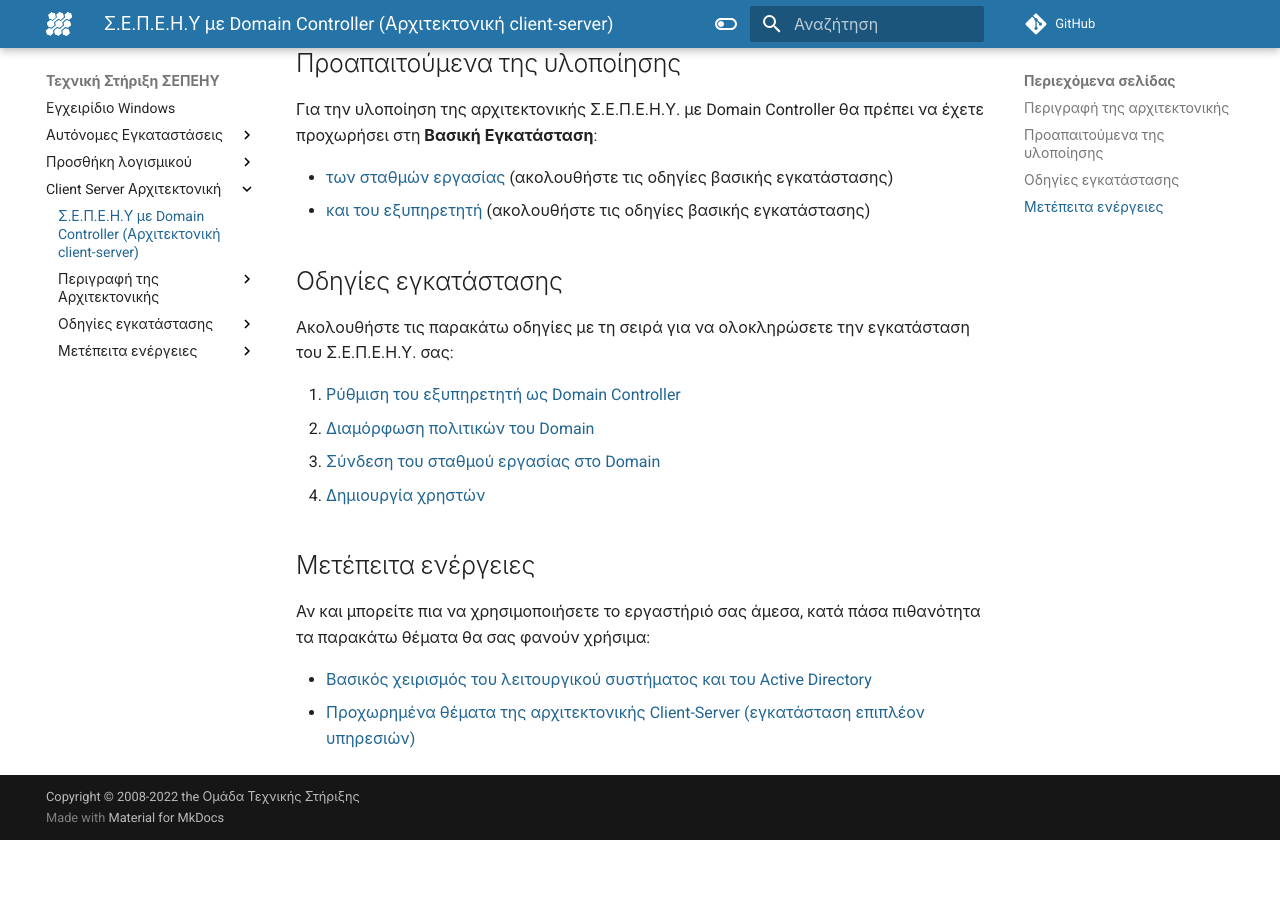
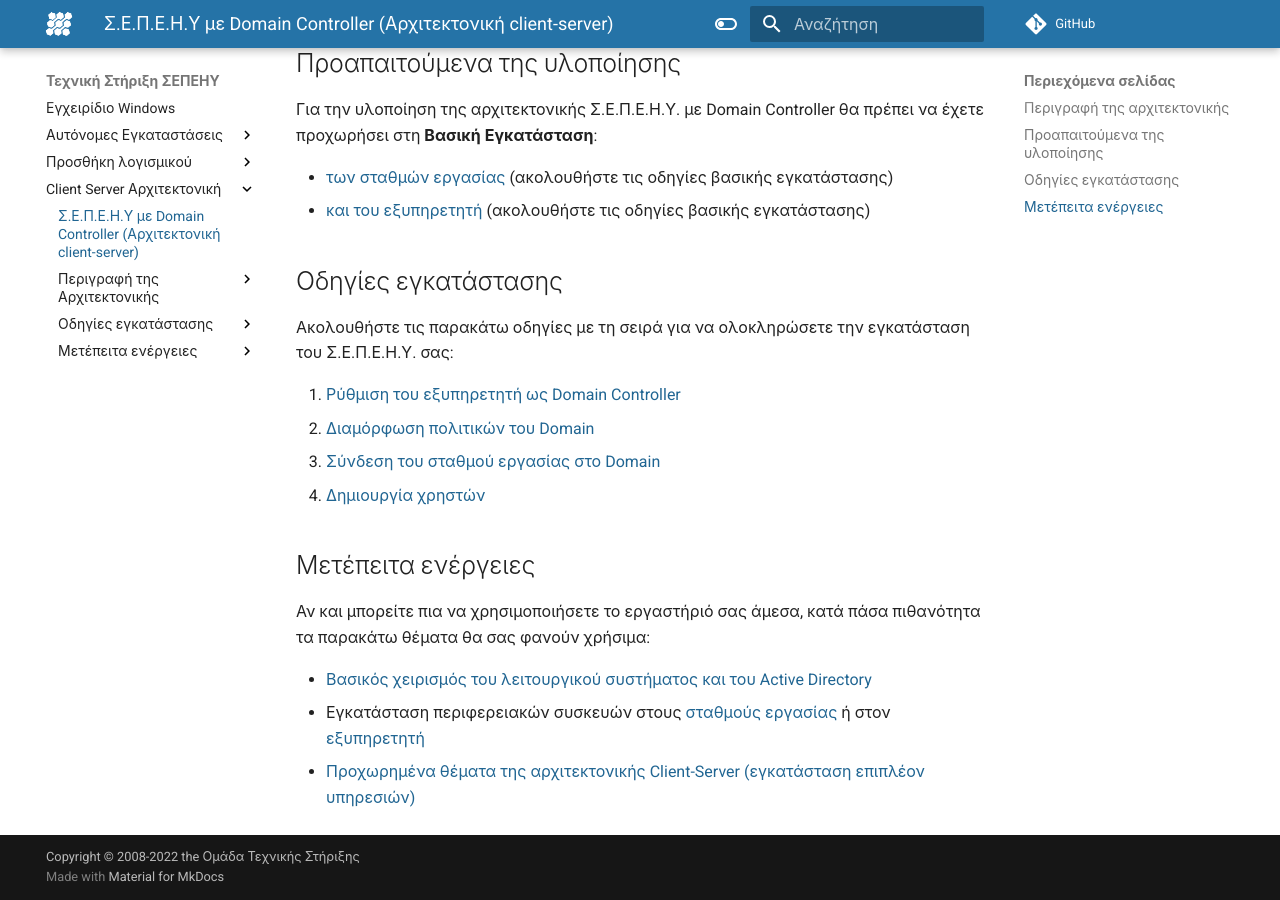
Before and after one commit to pe86/windows, an MkDocs documentation site: the page built from docs/client-server/index.md, in a window 1280 px wide and 900 px high, scrolled down 824 px. Built offline with MkDocs 1.6.1 and Material for MkDocs 9.7.7, drawn with Linux system fonts in a browser that asks for light colours; comment, search, counter and statistics services are not loaded; before the commit the page ends 1664 px from its top, so only the background shows below that.

Commit message:
change peripherals.md location

```diff
--- a/docs/client-server/index.md
+++ b/docs/client-server/index.md
@@ -32,4 +32,5 @@
 Αν και μπορείτε πια να χρησιμοποιήσετε το εργαστήριό σας άμεσα, κατά πάσα πιθανότητα τα παρακάτω θέματα θα σας φανούν χρήσιμα:
 
 - [Βασικός χειρισμός του λειτουργικού συστήματος και του Active Directory](guides.md)
+- Εγκατάσταση περιφερειακών συσκευών στους [σταθμούς εργασίας](../10/peripherals.md) ή στον [εξυπηρετητή](../2019/peripherals.md)
 - [Προχωρημένα θέματα της αρχιτεκτονικής Client-Server (εγκατάσταση επιπλέον υπηρεσιών)](../software/advanced/index.md)
```
